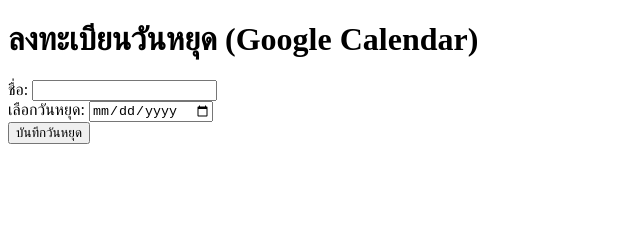
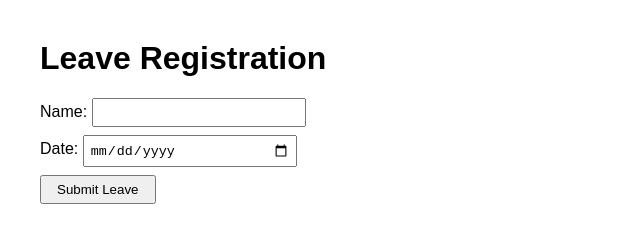
Before and after one commit to zenityX12/HR-HLD, a plain HTML site: page index.html in a window 1280 px wide. Shown: the whole page, without its empty margins (0-640 px from the left). Drawn offline with Linux system fonts and the light colour scheme.

Commit message:
Update index.html

```diff
--- a/index.html
+++ b/index.html
@@ -1,37 +1,83 @@
 <!DOCTYPE html>
 <html>
 <head>
-    <title>ลงทะเบียนวันหยุด (Google Calendar)</title>
+  <meta charset="UTF-8" />
+  <title>Leave Registration System</title>
+  <style>
+    body {
+      font-family: Arial, sans-serif;
+      margin: 40px;
+    }
+    form {
+      margin-bottom: 20px;
+    }
+    label {
+      display: block;
+      margin-bottom: 8px;
+    }
+    input[type="text"], input[type="date"] {
+      padding: 5px;
+      width: 200px;
+      margin-right: 10px;
+    }
+    button {
+      padding: 5px 15px;
+      cursor: pointer;
+    }
+    #message {
+      margin-top: 20px;
+      font-weight: bold;
+    }
+  </style>
+</head>
+<body>
+  <h1>Leave Registration</h1>
+  <form id="leaveForm">
+    <label>
+      Name:
+      <input type="text" id="name" required />
+    </label>
+    <label>
+      Date:
+      <input type="date" id="date" required />
+    </label>
+    <button type="submit">Submit Leave</button>
+  </form>
+
+  <div id="message"></div>
+
   <script>
-        async function submitToCalendar() {
+    // ใส่ URL ของ Web App ที่ได้จากการ Deploy Google Apps Script
+    const APPS_SCRIPT_URL = "https://script.google.com/macros/s/AKfycbwbY9szadXLir7nXSC0geel5J0lJ4NQrH3bFSk1YNDl4AJeuHIhzmszHFk9nrjg-7sBeA/exec";
+
+    document.getElementById("leaveForm").addEventListener("submit", function(event) {
+      event.preventDefault();
+
       const name = document.getElementById("name").value;
       const date = document.getElementById("date").value;
-            const scriptURL = "https://script.google.com/macros/s/AKfycbzkIXg3Oo0QJTJYp7rf1eTyM8eHBLxuC0gz50luqBBl_mn_Ox4cvap2gDSSNAwXiSo4/exec";  // ใส่ URL ของ Google Apps Script ที่ Deploy แล้ว
 
-            const data = { name, date };
+      // ตรวจสอบข้อมูลเบื้องต้น
+      if (!name || !date) {
+        document.getElementById("message").innerText = "กรุณากรอกข้อมูลให้ครบถ้วน";
+        return;
+      }
 
-            try {
-                const response = await fetch(scriptURL, {
+      // ส่งคำขอแบบ POST ไปยัง Google Apps Script
+      fetch(APPS_SCRIPT_URL, {
         method: "POST",
-                    mode: "no-cors",
         headers: { "Content-Type": "application/json" },
-                    body: JSON.stringify(data)
+        body: JSON.stringify({ name, date })
+      })
+      .then(response => response.json())
+      .then(data => {
+        console.log("ผลตอบรับจากเซิร์ฟเวอร์:", data);
+        document.getElementById("message").innerText = data.message;
+      })
+      .catch(error => {
+        console.error("เกิดข้อผิดพลาด:", error);
+        document.getElementById("message").innerText = "เกิดข้อผิดพลาด กรุณาลองอีกครั้ง";
       });
-                alert("เพิ่มวันหยุดลงใน Google Calendar เรียบร้อยแล้ว!");
-            } catch (error) {
-                alert("เกิดข้อผิดพลาด: " + error);
-            }
-        }
+    });
   </script>
-</head>
-<body>
-    <h1>ลงทะเบียนวันหยุด (Google Calendar)</h1>
-    <form onsubmit="event.preventDefault(); submitToCalendar();">
-        <label for="name">ชื่อ:</label>
-        <input type="text" id="name" required><br>
-        <label for="date">เลือกวันหยุด:</label>
-        <input type="date" id="date" required><br>
-        <button type="submit">บันทึกวันหยุด</button>
-    </form>
 </body>
 </html>
```
Lines whose indentation alone changed are shown as unchanged.
